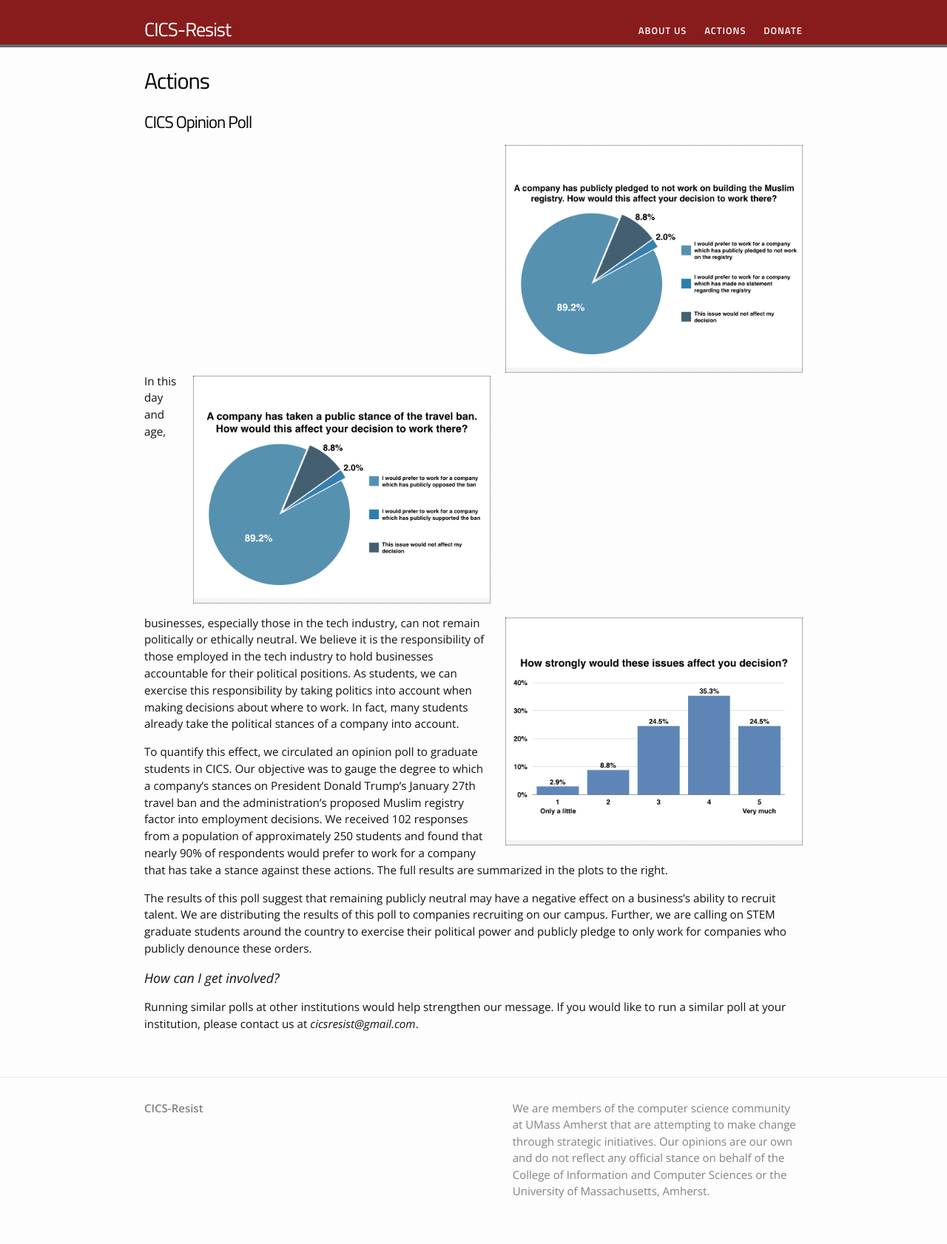
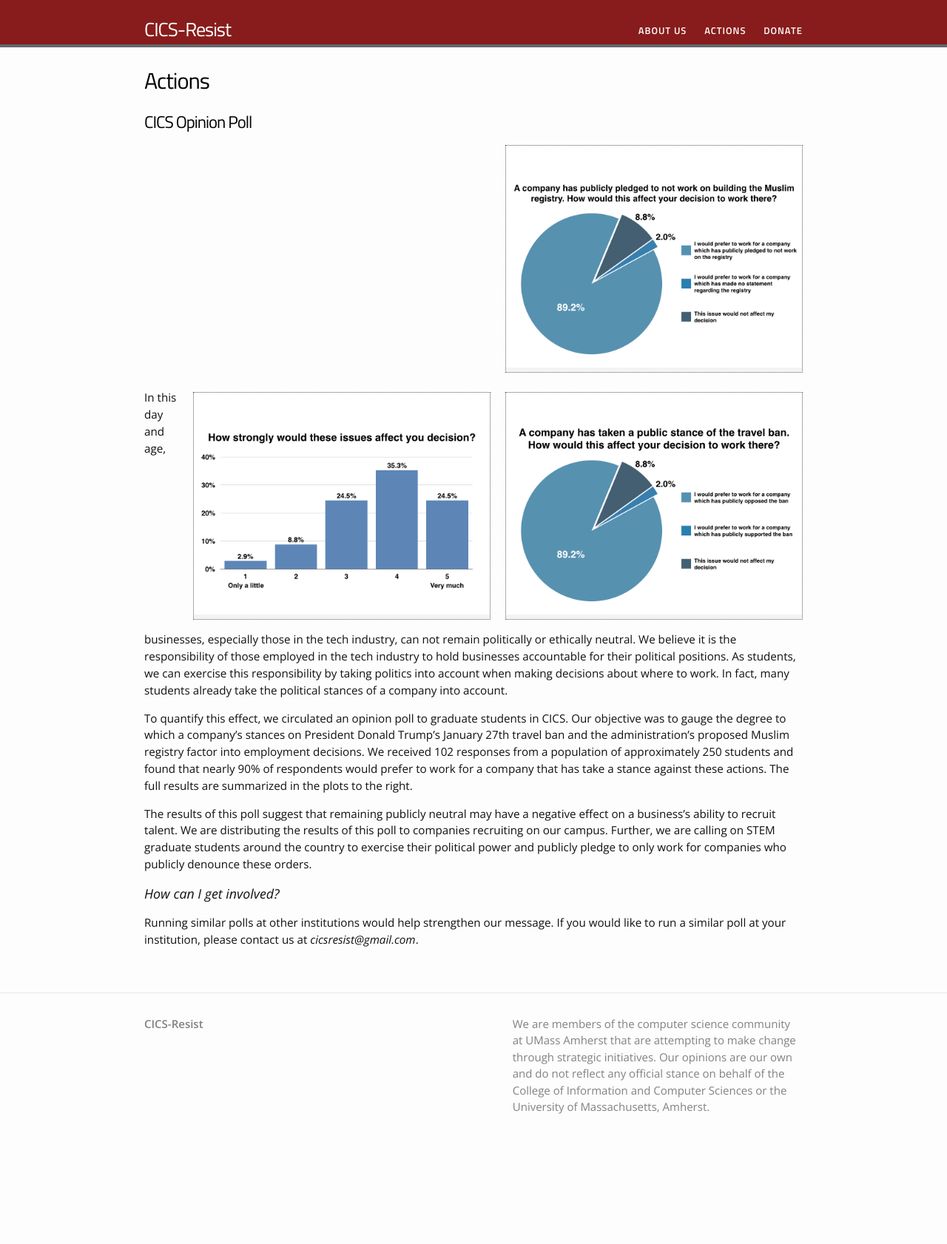
Before and after one commit to cics-resist/cics-resist.github.io, a Jekyll site: the page built from actions.md, in a window 1280 px wide. Shown: the whole page at 74% size. Built offline with Jekyll 4.4.1, drawn with Linux system fonts in a browser that asks for light colours; after the commit the page ends 1568 px from its top, so only the background shows below that.

Commit message:
Update actions.md

```diff
--- a/actions.md
+++ b/actions.md
@@ -6,7 +6,7 @@ permalink: /actions/
 
 # CICS Opinion Poll
 
-{% include image.html url="/images/poll_plots.001.jpeg"  width=400 align="right" %}<br/><br/><br/><br/><br/><br/><br/><br/><br/><br/><br/><br/><br/>
+{% include image.html url="/images/poll_plots.001.jpeg"  width=400 align="right" %}<br/><br/><br/><br/><br/><br/><br/><br/><br/><br/><br/><br/><br/><br/>
 {% include image.html url="/images/poll_plots.002.jpeg"  width=400 align="right" %}
 {% include image.html url="/images/poll_plots.003.jpeg"  width=400 align="right" %}
 
```
